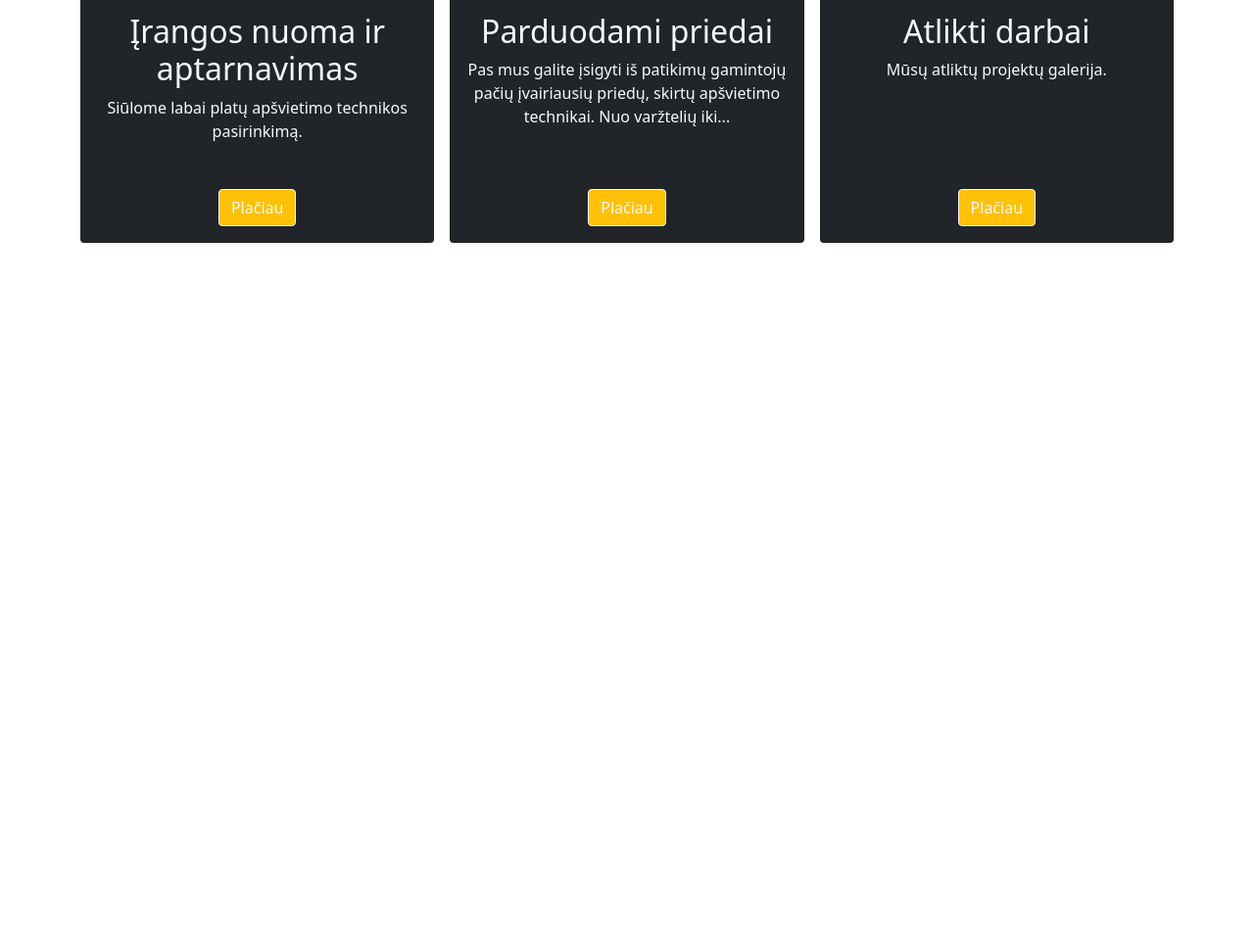
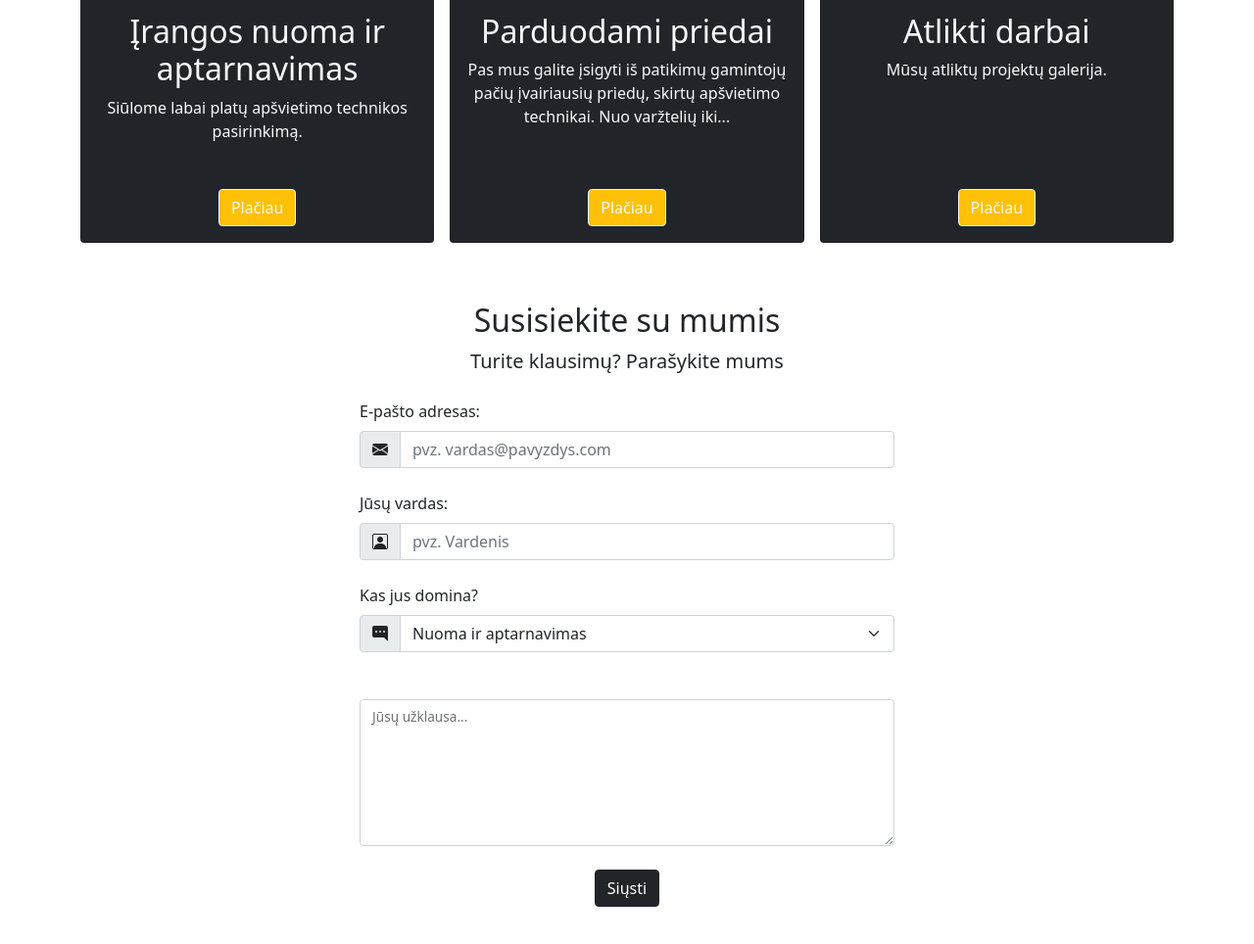
Before and after one commit to ArturasJefremovas/Responsive_site, a plain HTML site: page index.html in a window 1280 px wide. Shown: the part 1104-2068 px from the top of the page at 98% size. Before the commit the page ends 1352 px from the top, so only its background shows below. Drawn offline with nearby package versions, Linux system fonts and the light colour scheme.

Commit message:
feat:add-forms-section

```diff
--- a/index.html
+++ b/index.html
@@ -118,6 +118,54 @@
                 </div>
             </section>
 
+            <section id="Kontaktai" class="pt">
+                <div class="container-lg">
+                    <div class="text-center">
+                        <h2>Susisiekite su mumis</h2>
+                        <p class="lead">Turite klausimų? Parašykite mums</p>
+                    </div>
+                    <div class="row justify-content-center my-4">
+                        <div class="col-6 col-md-6 col-lg-6">
+                            <form>
+                                <label for="email" class="form-label">E-pašto adresas:</label>
+                                <div class="mb-4 input-group">
+                                    <span class="input-group-text">
+                                        <i class="bi bi-envelope-fill"></i>
+                                    </span>
+                                    <input type="email" class="form-control" id="email"
+                                        placeholder="pvz. vardas@pavyzdys.com">
+                                </div>
+                                <label for="name" class="form-label">Jūsų vardas:</label>
+                                <div class="mb-4 input-group">
+                                    <span class="input-group-text">
+                                        <i class="bi bi-person-square"></i>
+                                    </span>
+                                    <input type="email" class="form-control" id="name" placeholder="pvz. Vardenis">
+                                </div>
+                                <label for="name" class="form-label">Kas jus domina?</label>
+                                <div class="mb-4 input-group">
+                                    <span class="input-group-text">
+                                        <i class="bi bi-chat-right-dots-fill"></i>
+                                    </span>
+                                    <select class="form-select" id="tema">
+                                        <option value="nuoma" selected>Nuoma ir aptarnavimas</option>
+                                        <option value="prekės">Pirkimai</option>
+                                        <option value="kiti">Kiti klausimai</option>
+                                    </select>
+                                </div>
+                                <div class="form-floating mb-4 mt-5">
+                                    <textarea name="" id="query" class="form-control" style="height: 150px"></textarea>
+                                    <label for="query">Jūsų užklausa...</label>
+                                </div>
+                                <div class="mb-4 text-center">
+                                    <button type="submit" class="btn btn-dark">Siųsti</button>
+                                </div>
+                            </form>
+                        </div>
+                    </div>
+                </div>
+            </section>
+
     </main>
 
 </body>
```
